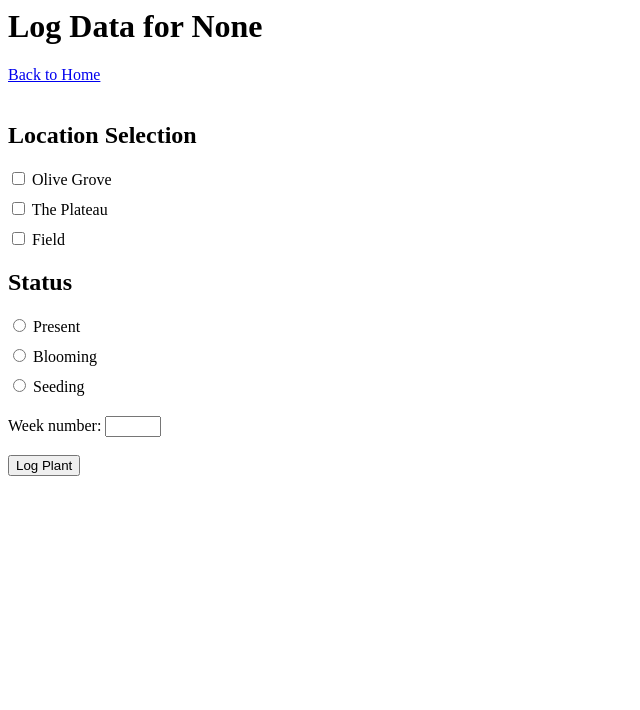
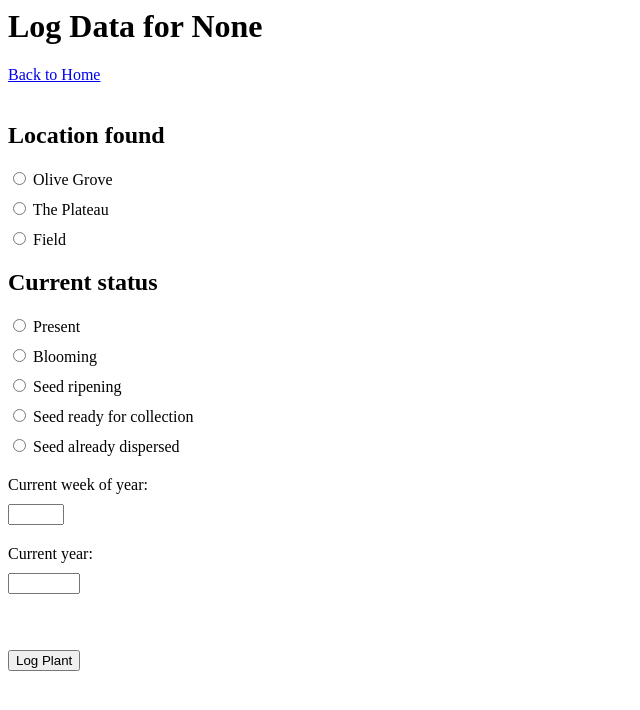
Before and after one commit to tuckergol/native_plants_db, a Flask app: page /log_plant in a window 1280 px wide. Shown: the top 710 px of the page, without its empty margins (0-640 px from the left). Run offline with Flask 3, Linux system fonts and the light colour scheme.

Commit message:
rework logging status and time, added two logs

```diff
--- a/app.py
+++ b/app.py
@@ -19,7 +19,8 @@ def init_db():
             id INTEGER PRIMARY KEY,
             common_name TEXT,
             locations TEXT,
-            status TEXT
+            status TEXT,
+            time TEXT
         )
         ''')
 init_db()
@@ -43,19 +44,19 @@ def log_plant_page():
 @app.route('/log', methods=['POST'])
 def log_plant():
     common_name = request.form.get('common_name')
-    locations = request.form.getlist('locations')
-    locations_str = ', '.join(locations)
+    location = request.form.get('locations')
     status = request.form.get('status')
     week = request.form.get('week')
+    year = request.form.get('year')
 
-    # Combine status and week for logging
-    status_log = f"Week {week}, {status}"
+    # Combine year and week for 'time' column
+    time_log = f"{year}, Week {week}"
 
     # Insert into logs database
     with sqlite3.connect('native_plants.db') as conn:
         cursor = conn.cursor()
-        cursor.execute("INSERT INTO logs (common_name, locations, status) VALUES (?, ?, ?)",
-                       (common_name, locations_str, status_log))
+        cursor.execute("INSERT INTO logs (common_name, locations, status, time) VALUES (?, ?, ?, ?)",
+                       (common_name, location, status, time_log))
         conn.commit()
 
     return redirect(url_for('index'))
@@ -69,6 +70,5 @@ def view_logs():
         log_data = cursor.fetchall()
     return render_template('view_logs.html', log_data=log_data)
 
-
 if __name__ == '__main__':
     app.run(debug=True)
--- a/templates/log_plant.html
+++ b/templates/log_plant.html
@@ -22,23 +22,33 @@
 
         <!-- Location -->
         <div class="form-section">
-        <h2>Location Selection</h2>
-            <label><input type="checkbox" name="locations" value="Olive Grove"> Olive Grove</label>
-            <label><input type="checkbox" name="locations" value="The Plateau"> The Plateau</label>
-            <label><input type="checkbox" name="locations" value="Field"> Field</label>
+        <h2>Location found</h2>
+            <label><input type="radio" name="locations" value="Olive Grove" required> Olive Grove</label>
+            <label><input type="radio" name="locations" value="The Plateau"> The Plateau</label>
+            <label><input type="radio" name="locations" value="Field"> Field</label>
         </div>
 
         <!-- Status -->
         <div class="form-section">
-        <h2>Status</h2>
+        <h2>Current status</h2>
             <label><input type="radio" name="status" value="Present" required> Present</label>
             <label><input type="radio" name="status" value="Blooming"> Blooming</label>
-            <label><input type="radio" name="status" value="Seeding"> Seeding</label>
+            <label><input type="radio" name="status" value="Seed ripening"> Seed ripening</label>
+            <label><input type="radio" name="status" value="Seed ready for collection"> Seed ready for collection</label>
+            <label><input type="radio" name="status" value="Seed already dispersed"> Seed already dispersed</label>
         </div>
 
         <!-- Week number -->
-        <label for="week">Week number:</label>
-        <input type="number" id="week" name="week" min="1" max="56" required>
+        <div class="form-section">
+            <label for="week">Current week of year:</label>
+            <input type="number" id="week" name="week" min="1" max="52" required>
+        </div>
+
+        <!-- Year -->
+        <div class="form-section">
+            <label for="year">Current year:</label>
+            <input type="number" id="year" name="year" min="1900" max="2100" required>
+        </div>
 
         <br><br>
         <button type="submit">Log Plant</button>
```
Also changed, not shown: templates/view_logs.html (+5 -3 lines), native_plants.db.
